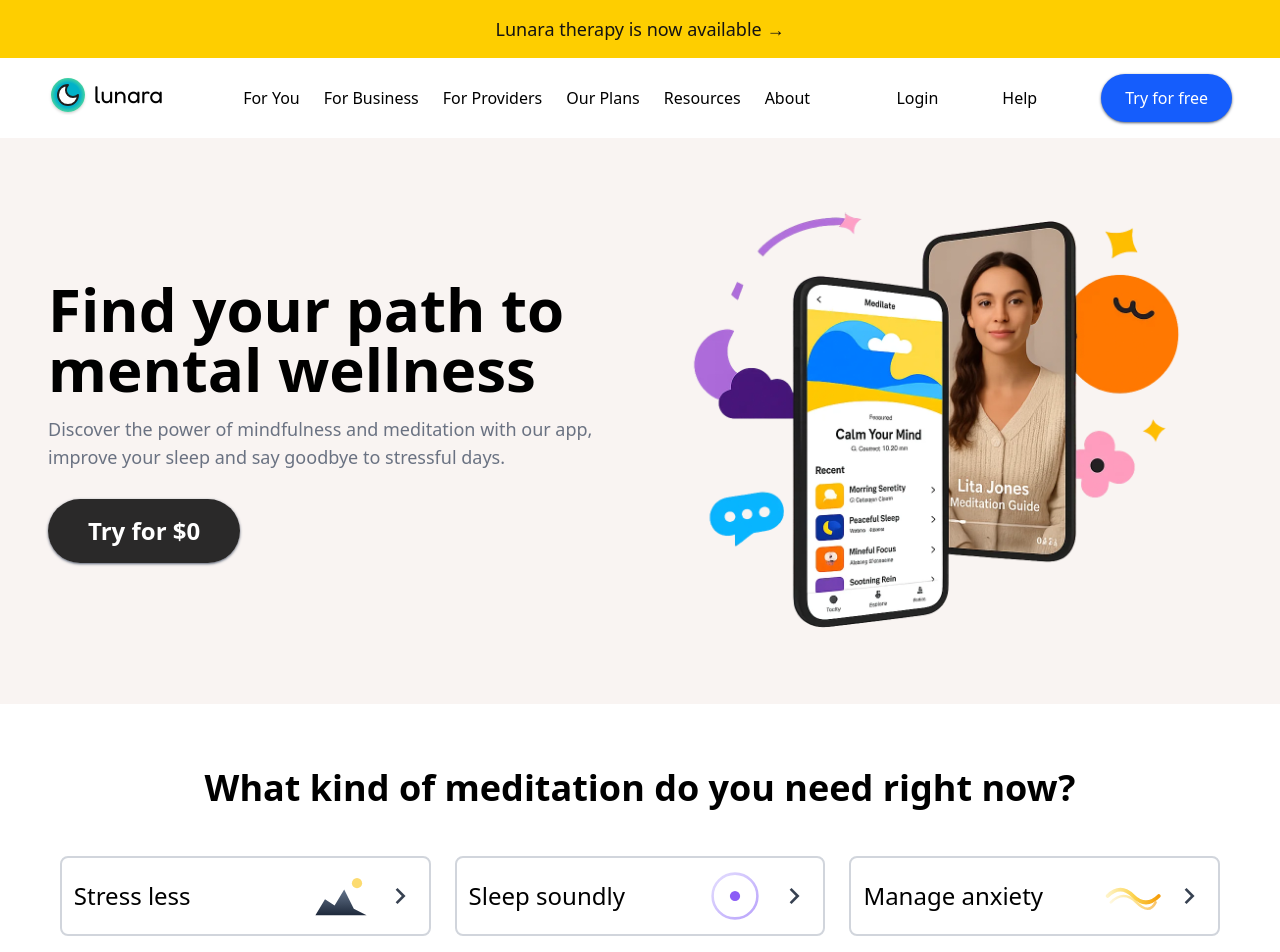
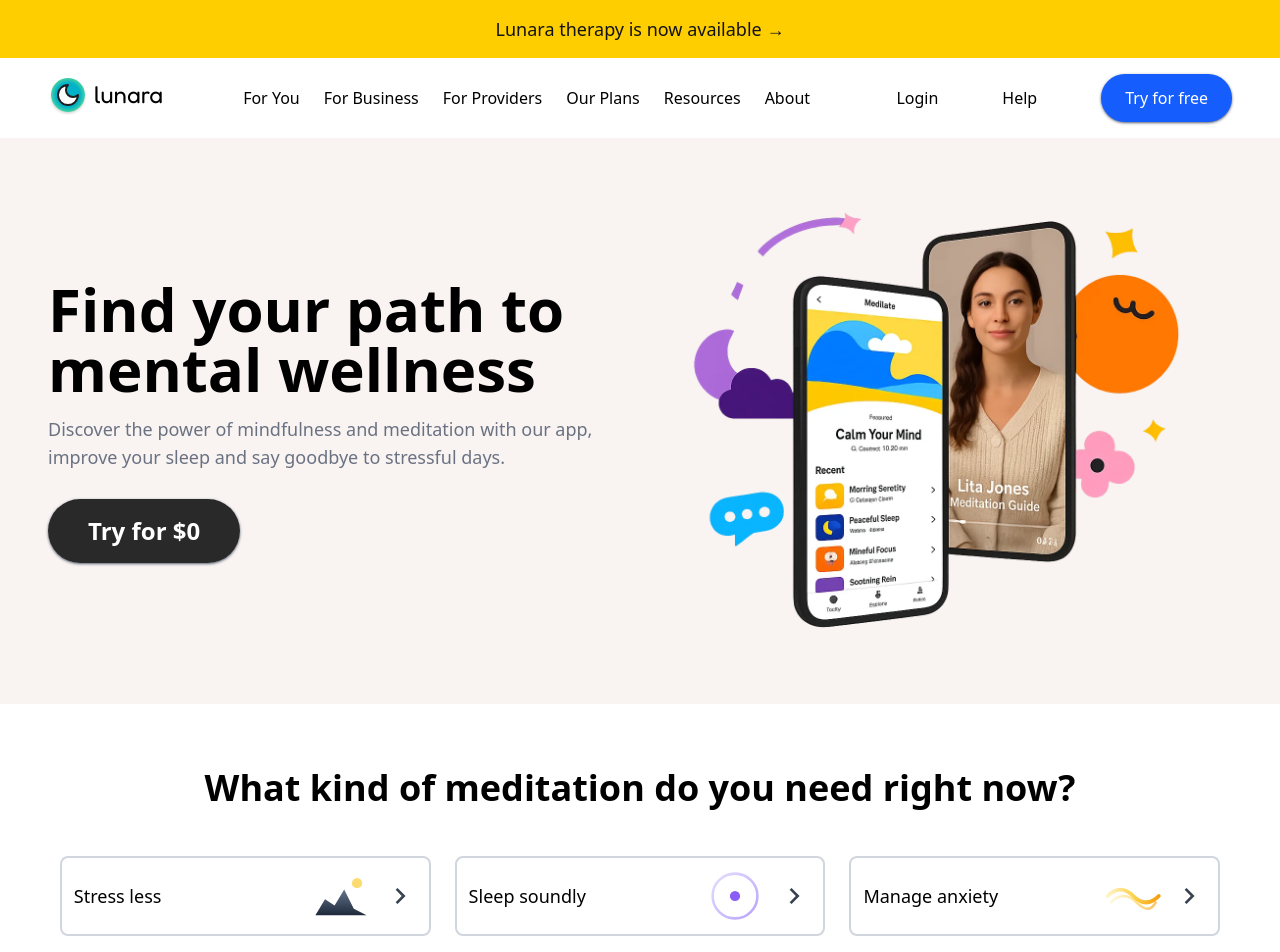
Before and after one commit to Ireneripo/lunara, a React (Vite) app: page / in a window 1280 px wide. Shown: the top 952 px of the page. Built offline with nearby package versions, Linux system fonts and the light colour scheme.

Commit message:
style:💄 add custom breakpoint to reduce font size below 1440px viewport width

```diff
--- a/src/components/NeedCard/NeedCard.jsx
+++ b/src/components/NeedCard/NeedCard.jsx
@@ -3,7 +3,9 @@
 function NeedCard({ imageSrc, title }) {
   return (
     <div className="flex items-center w-full border-2 border-gray-300 rounded-lg p-3 cursor-pointer overflow-hidden lg:h-20">
-      <p className="lg:text-2xl text-lg truncate flex-1 font-light">{title}</p>
+      <p className="text-lg min-[1440px]:text-2xl truncate flex-1 font-light">
+        {title}
+      </p>
       <div className="flex items-center gap-3 flex-shrink-0 ml-3">
         <div className="w-12 h-12 lg:w-16 lg:h-16 flex-shrink-0">
           <img
```
